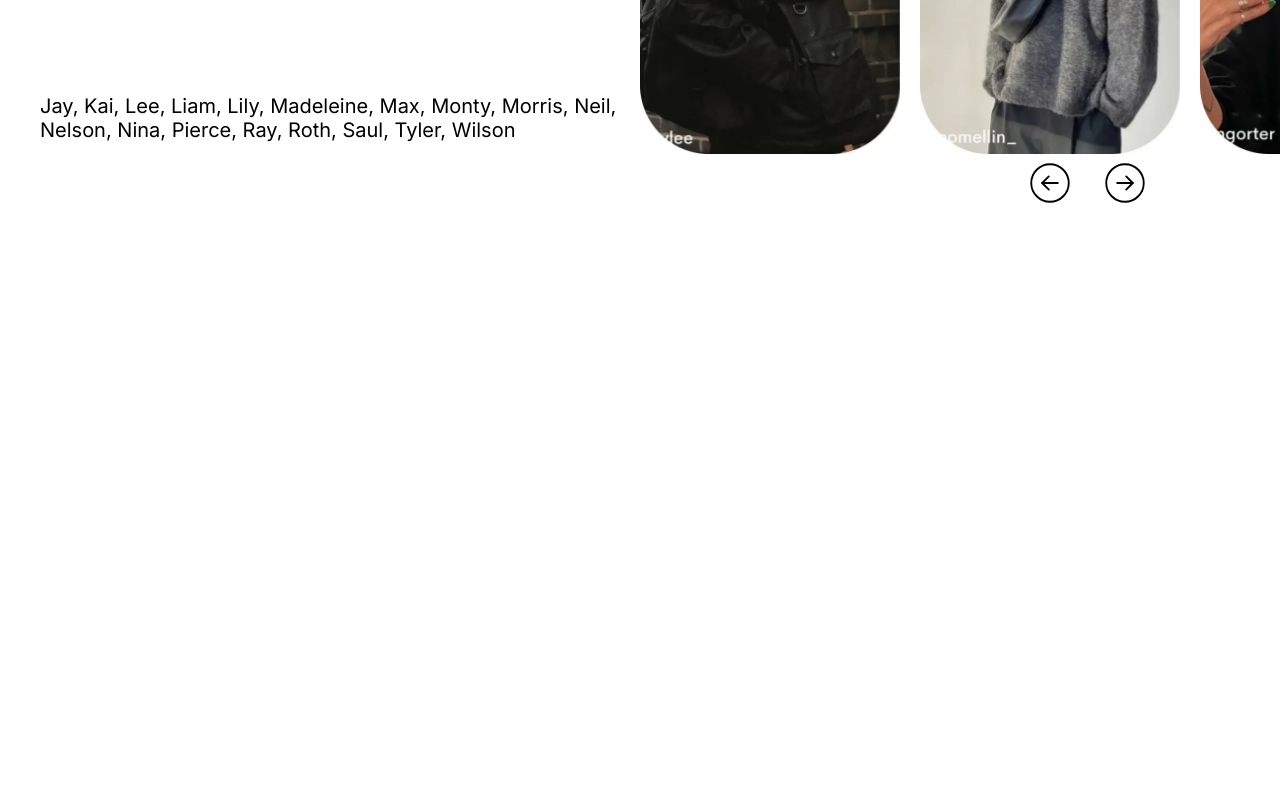
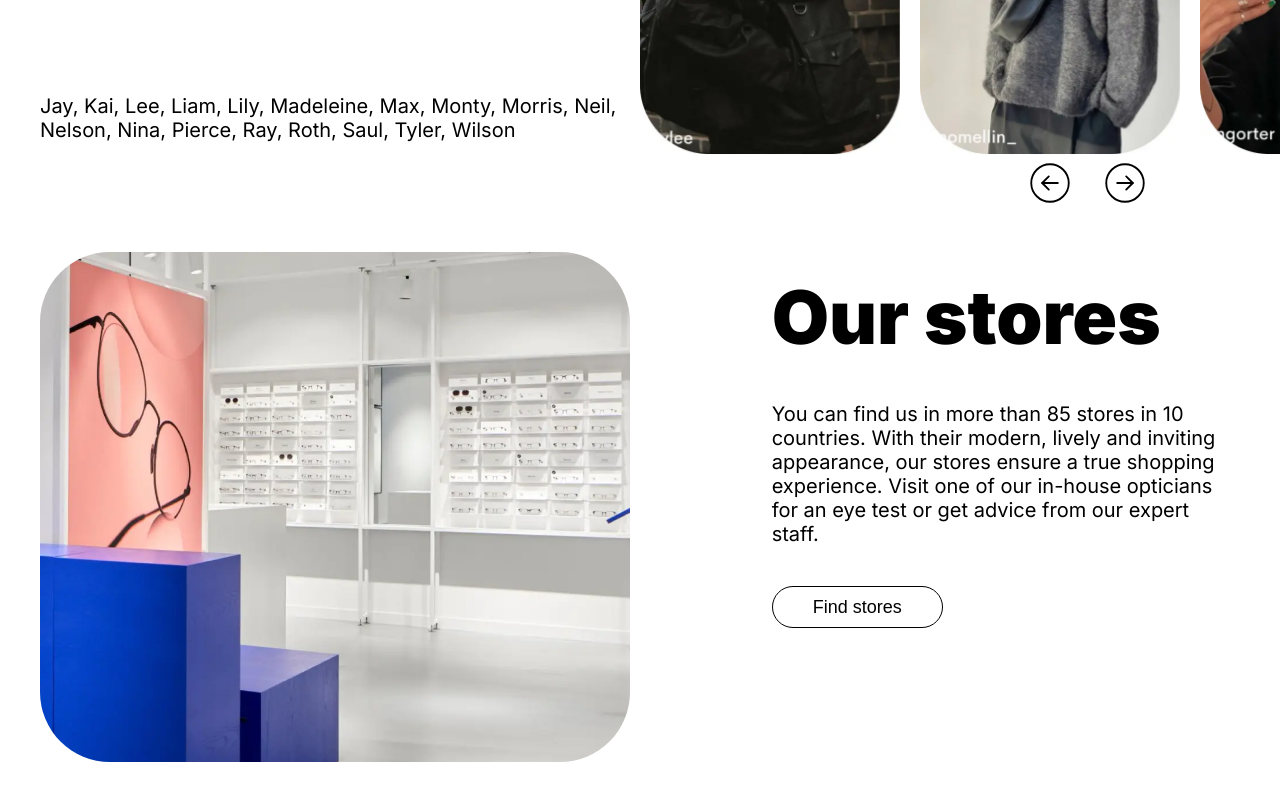
Before and after one commit to kbekher/ace-and-tate, a React (Create React App) app: page / in a window 1280 px wide. Shown: the part 2723-3523 px from the top of the page. Before the commit the page ends 2975 px from the top, so only its background shows below. Built offline with nearby package versions, Linux system fonts and the light colour scheme.

Commit message:
add stores section

```diff
--- a/src/App.jsx
+++ b/src/App.jsx
@@ -3,7 +3,7 @@ import { Intro } from "./components/Intro";
 import { Goods } from "./components/Goods";
 import { About } from "./components/About/";
 import { Customers } from "./components/Customers/";
-
+import { Stores } from "./components/Stores/";
 
 import "./App.scss";
 
@@ -28,7 +28,7 @@ export const App = () => {
             <Goods />
             <About />
             <Customers />
-            {/* <Stores /> */}
+            <Stores />
           </main>
 
           {/* <Footer /> */}
--- a/src/App.scss
+++ b/src/App.scss
@@ -23,6 +23,11 @@ h3 {
   font-weight: 900;
 }
 
-main > div {
+main>div {
   margin-bottom: 60px;
 }
+
+img {
+  user-drag: none;
+  -webkit-user-drag: none;
+}
--- a/src/components/Stores/Stores.jsx
+++ b/src/components/Stores/Stores.jsx
@@ -6,7 +6,9 @@ export const Stores = () => {
   return (
     <div className='Stores'>
       <div className="Stores__content">
-        <div className="Stores__img"></div>
+        <div className="Stores__img">
+          <img src="./assets/design/store.webp" alt="store" />
+        </div>
 
         <div className="Stores__text">
           <h3>Our stores</h3>
--- a/src/components/Stores/Stores.scss
+++ b/src/components/Stores/Stores.scss
@@ -3,14 +3,46 @@
 .Stores {
   &__content {
     @include grid;
+
+    @include onMobile {
+      display: flex;
+      flex-direction: column-reverse;
+    }
   }
 
   &__img {
     grid-column: 1 / 7;
+
+    @include onTablet {
+      grid-column: 1 / 4;
+    }
+
+    @include onMobile {
+    }
+
+    & img {
+      border-radius: $border-radius-elements;
+      max-height: 510px;
+      width: 100%;
+      object-fit: cover;
+
+      @include onMobile {
+        max-height: 366px;
+      }
+    }
   }
 
   &__text {
+    padding: 20px;
     grid-column: 8 / -1;
+
+    @include onTablet {
+      grid-column: 4 / -1;
+    }
+
+    @include onMobile {
+      text-align: center;
+    }
 
     & h3 {
       font-size: 74px;
@@ -21,7 +53,6 @@
 
       @include onMobile {
         font-size: 48px;
-        margin-bottom: 20px;
       }
     }
 
@@ -30,14 +61,21 @@
       font-size: 20px;
       line-height: 24px;
 
+      margin: 40px 0;
+
       @include onTablet {
         font-size: 18px;
         line-height: 20px;
+      }
+
+      @include onMobile {
+        margin: 20px 0;
       }
     }
 
     & button {
       @extend %button-primary;
+      padding: 10px 40px;
     }
   }
 }
```
